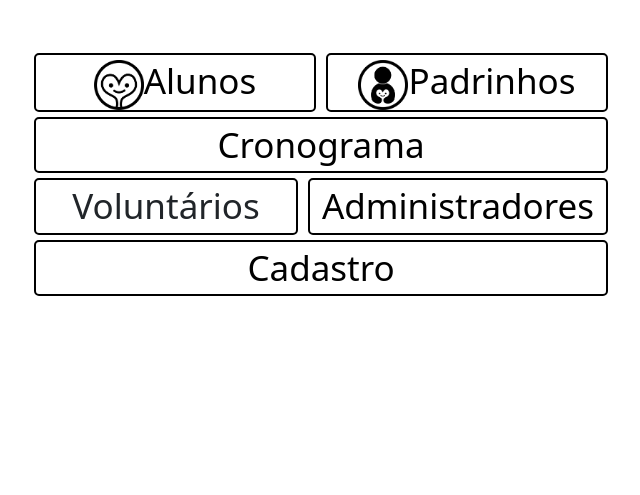
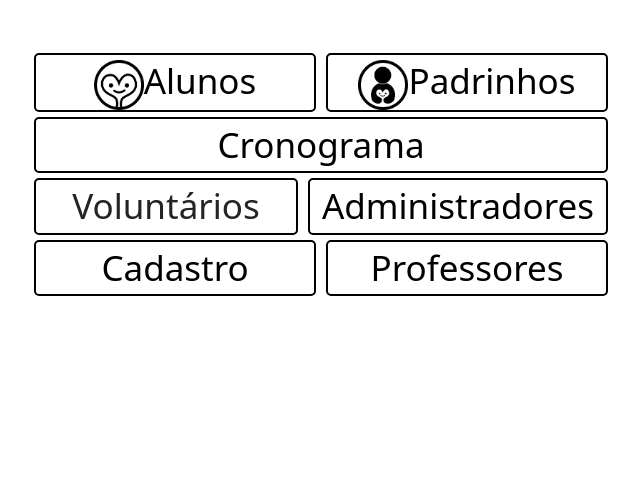
Before and after one commit to Zabbak/G10, a Django app: page /administrador/ in a window 1280 px wide. Shown: the part 348-843 px from the top of the page, without its empty margins (319-959 px from the left). Run offline with Django 4.2, Linux system fonts and the light colour scheme.

Commit message:
Troca de botão

```diff
--- a/projetosg10app/templates/administrador.html
+++ b/projetosg10app/templates/administrador.html
@@ -69,6 +69,9 @@
                 <div class="col">
                     <a href="/cadastro">Cadastro</a>
                 </div>
+                <div class="col">
+                    <a href="/professores">Professores</a>
+                </div>
             </div>
         </div>
     </div>
```
